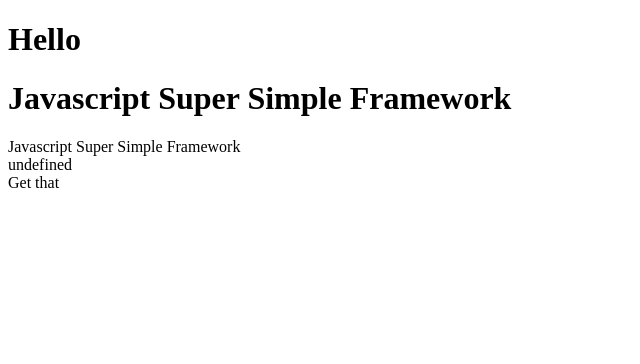
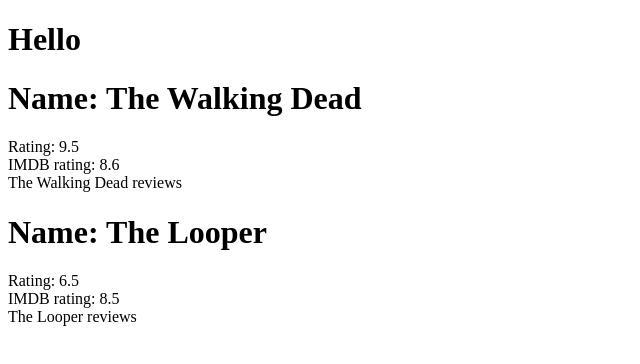
Before and after one commit to RegAse/JavascriptSuperSimpleFramework, a plain HTML site: page index.html in a window 1280 px wide. Shown: the whole page, without its empty margins (0-640 px from the left). Drawn offline with Linux system fonts and the light colour scheme.

Commit message:
Added makeViews and changed the structure a little.

```diff
--- a/index.html
+++ b/index.html
@@ -1,21 +1,19 @@
 <!DOCTYPE html>
 <html>
 <head>
-	<title></title>
+	<meta charset="UTF-8">
+	<title>JSSF</title>
 </head>
 <body>
 	<h1>Hello</h1>
-	<div id="test1-output">
+	<div class="movies">
 
 	</div>
 	<template name="test1">
-		<h1>{{ title }}</h1>
-		<div>{{ title }}</div>
-		<div>{{ test }}</div>
-		<div>{{ end }}</div>
-	</template>
-	<template name="test2">
-		<h1>Hello test2</h1>
+		<h1>Name: {{ name }}</h1>
+		<div>Rating: {{ rating }}</div>
+		<div>IMDB rating: {{ imdbRating }}</div>
+		<div>{{ name }} reviews</div>
 	</template>
 	<script src="js/main.js" type="text/javascript"></script>
 </body>
--- a/js/main.js
+++ b/js/main.js
@@ -1,26 +1,14 @@
-var templates = document.querySelectorAll("template[name]");
-
-// Retrieve the template
-var template1 = document.getElementsByName("test1")[0];
-
-var htm = template1.innerHTML;
-
-var model = {
-	title: "Javascript Super Simple Framework",
-	easy: "Easy man",
-	end: "Get that"
+function JSSF ()
+{
+	this.htmlTag = "template";
 }
 
-document.getElementById("test1-output").innerHTML = replaceTemplateWithVariables(htm, model);
-
-/*
- * Replace template with variables
-*/
-function replaceTemplateWithVariables(template, model)
-{
+JSSF.prototype = {
+	constructor: JSSF,
+	makeView: function (view, model) {
 		var regex = new RegExp('{{(.*)}}', 'gi');
-	var match = template1.innerHTML.match(regex);
-	var htm = template;
+		var match = view.match(regex);
+		var htm = view;
 
 		for (var i = match.length - 1; i >= 0; i--) {
 			//console.log(match[i]);
@@ -32,4 +20,36 @@ function replaceTemplateWithVariables(template, model)
 			console.log(htm);
 		}
 		return htm;
+	},
+	makeViews: function (view, models) {
+		var htm = "";
+		for (var i = models.length - 1; i >= 0; i--) {
+			htm += this.makeView(view, models[i]);
+		};
+		return htm;
+	},
+	getViews: function () {
+		var templates = document.querySelectorAll(this.htmlTag + "[name]");
+	},
+	getView: function (name) {
+		return document.getElementsByName(name)[0];
 	}
+}
+
+var movieModel = {
+	name: "The Looper",
+	rating: 6.5,
+	imdbRating: 8.5
+}
+
+var movieModel1 = {
+	name: "The Walking Dead",
+	rating: 9.5,
+	imdbRating: 8.6
+}
+
+var movieModels = [movieModel, movieModel1];
+
+var jssf = new JSSF();
+var view1 = jssf.getView("test1");
+document.getElementsByClassName("movies")[0].innerHTML = jssf.makeViews(view1.innerHTML, movieModels);
```
Lines whose indentation alone changed are shown as unchanged.
